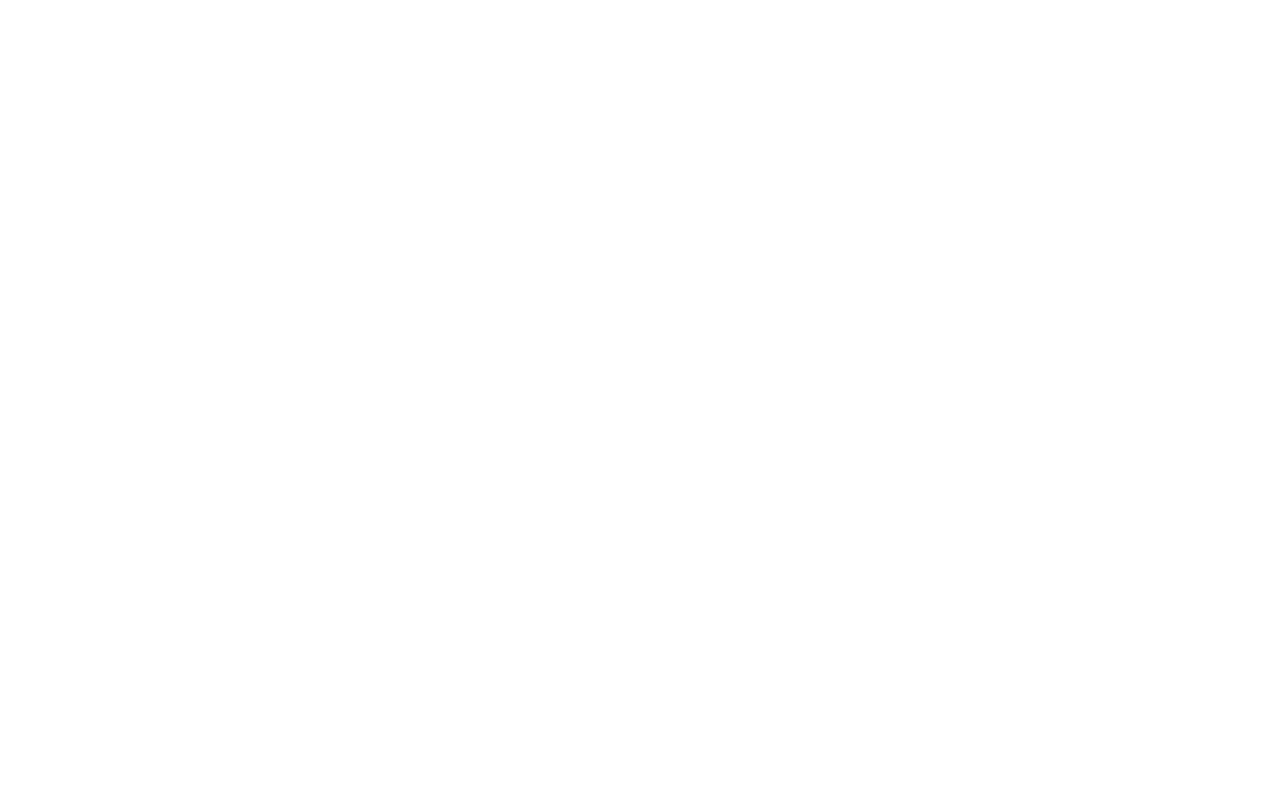
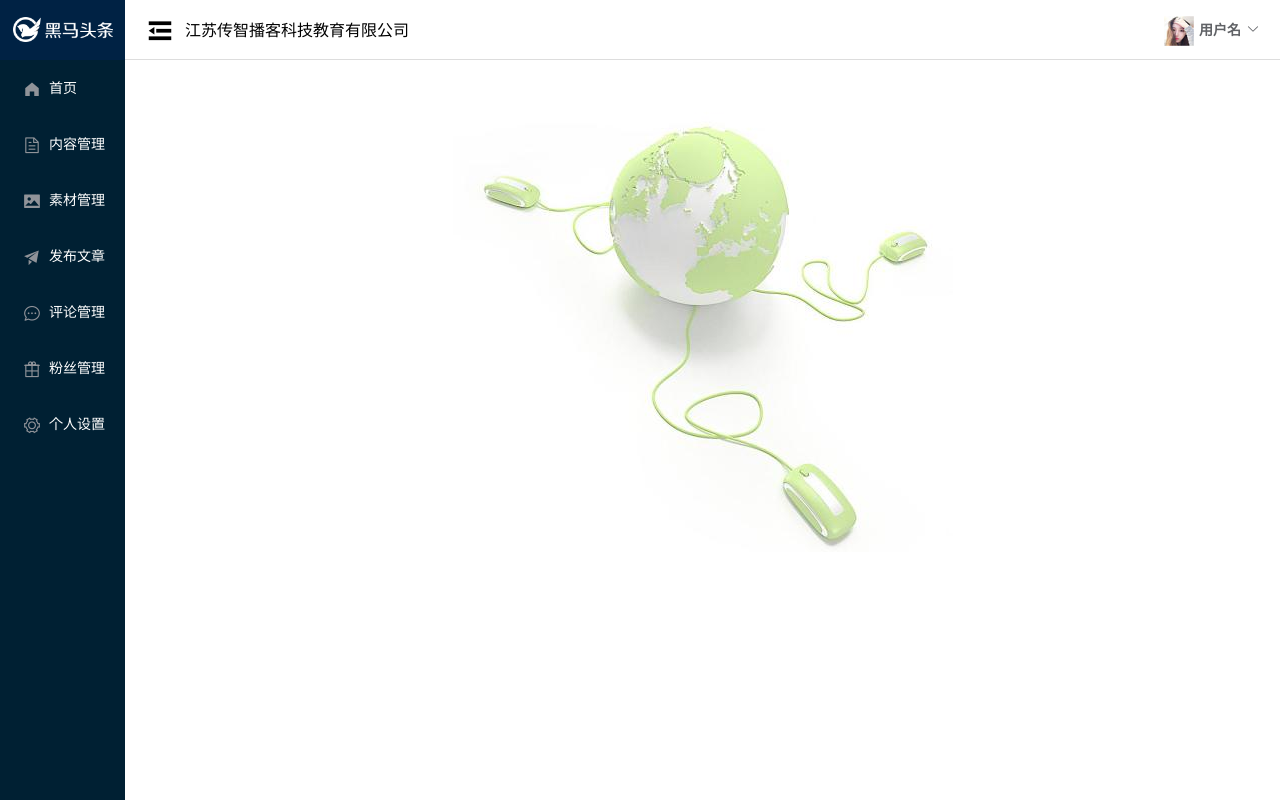
Before and after one commit to YangZhenyu1006/my-project, a Vue app: page /#/ in a window 1280 px wide. Built offline with nearby package versions, Linux system fonts and the light colour scheme.

Commit message:
主页部分

```diff
--- /dev/null
+++ b/src/views/404/index.vue
@@ -0,0 +1,18 @@
+<template>
+  <div class="container-404"></div>
+</template>
+
+<script>
+export default {}
+</script>
+
+<style scoped lang='less'>
+.container-404 {
+  width: 100%;
+  height: 100%;
+  position: absolute;
+  left: 0;
+  top: 0;
+  background: url(../../assets/404.png) no-repeat center / cover;
+}
+</style>
--- /dev/null
+++ b/src/views/Home/index.vue
@@ -0,0 +1,136 @@
+<template>
+  <el-container class="home-container">
+    <el-aside width="isOpen?'200px':'64px'">
+      <!-- logo -->
+      <div class="logo" :class="{smallLogo:!isOpen}"></div>
+      <!-- 导航菜单 -->
+      <el-menu
+        default-active="1"
+        background-color="#002033"
+        text-color="#fff"
+        active-text-color="#ffd04b"
+        style="border-right:none"
+        :collapse="!isOpen"
+        :collapse-transition="false"
+        router
+      >
+        <el-menu-item index="/">
+          <i class="el-icon-s-home"></i>
+          <span slot="title">首页</span>
+        </el-menu-item>
+        <el-menu-item index="/article">
+          <i class="el-icon-document"></i>
+          <span slot="title">内容管理</span>
+        </el-menu-item>
+        <el-menu-item index="/image">
+          <i class="el-icon-picture"></i>
+          <span slot="title">素材管理</span>
+        </el-menu-item>
+        <el-menu-item index="/publish">
+          <i class="el-icon-s-promotion"></i>
+          <span slot="title">发布文章</span>
+        </el-menu-item>
+        <el-menu-item index="/comment">
+          <i class="el-icon-chat-dot-round"></i>
+          <span slot="title">评论管理</span>
+        </el-menu-item>
+        <el-menu-item index="/fans">
+          <i class="el-icon-present"></i>
+          <span slot="title">粉丝管理</span>
+        </el-menu-item>
+        <el-menu-item index="/setting">
+          <i class="el-icon-setting"></i>
+          <span slot="title">个人设置</span>
+        </el-menu-item>
+      </el-menu>
+    </el-aside>
+    <el-container>
+      <el-header>
+        <!-- 图标 -->
+        <span class="el-icon-s-fold icon" @click="toggleMenu"></span>
+        <!-- 文字 -->
+        <span class="text">江苏传智播客科技教育有限公司</span>
+        <!-- 下拉菜单组件 -->
+        <el-dropdown class="dropdown">
+          <span class="el-dropdown-link">
+            <img class="headIcon" src="../../assets/avatar.jpg" alt />
+            <span class="userName">用户名</span>
+            <i class="el-icon-arrow-down el-icon--right"></i>
+          </span>
+          <el-dropdown-menu slot="dropdown">
+            <el-dropdown-item icon="el-icon-setting">个人设置</el-dropdown-item>
+            <el-dropdown-item icon="el-icon-unlock">退出登录</el-dropdown-item>
+          </el-dropdown-menu>
+        </el-dropdown>
+      </el-header>
+      <el-main>
+        <router-view></router-view>
+      </el-main>
+    </el-container>
+  </el-container>
+</template>
+
+<script>
+export default {
+  data () {
+    return {
+      isOpen: true
+    }
+  },
+  methods: {
+    toggleMenu () {
+      // 切换侧边栏 展开与收起
+      this.isOpen = !this.isOpen
+    }
+  }
+}
+</script>
+
+<style lang='less'>
+.home-container {
+  width: 100%;
+  height: 100%;
+  position: absolute;
+  left: 0;
+  top: 0;
+  .el-aside {
+    background: #002033;
+    .logo {
+      width: 100%;
+      height: 60px;
+      background: #002244 url(../../assets/logo_admin.png) no-repeat center /
+        100px auto;
+    }
+    // 覆盖大图成小图
+    .smallLogo {
+      background-image: url(../../assets/logo_admin_01.png);
+      background-size: 36px auto;
+    }
+  }
+  .el-header {
+    border-bottom: 1px solid #ddd;
+    line-height: 60px;
+    .icon {
+      font-size: 30px;
+      vertical-align: middle;
+    }
+    .text {
+      margin-left: 10px;
+      vertical-align: middle;
+    }
+    .dropdown {
+      float: right;
+      .headIcon {
+        width: 30px;
+        height: 30px;
+        vertical-align: middle;
+      }
+      .userName {
+        margin-left: 5px;
+        font-weight: bold;
+        vertical-align: middle;
+      }
+    }
+  }
+}
+</style>
--- /dev/null
+++ b/src/views/welcome/index.vue
@@ -0,0 +1,16 @@
+<template>
+  <div class="container">
+    <img src="../../assets/welcome.jpg" alt />
+  </div>
+</template>
+
+<script>
+export default {}
+</script>
+
+<style scoped='less'>
+img {
+  display: block;
+  margin: 0 auto;
+}
+</style>
```
Also changed, not shown: src/router/index.js (+23 -1 lines).
